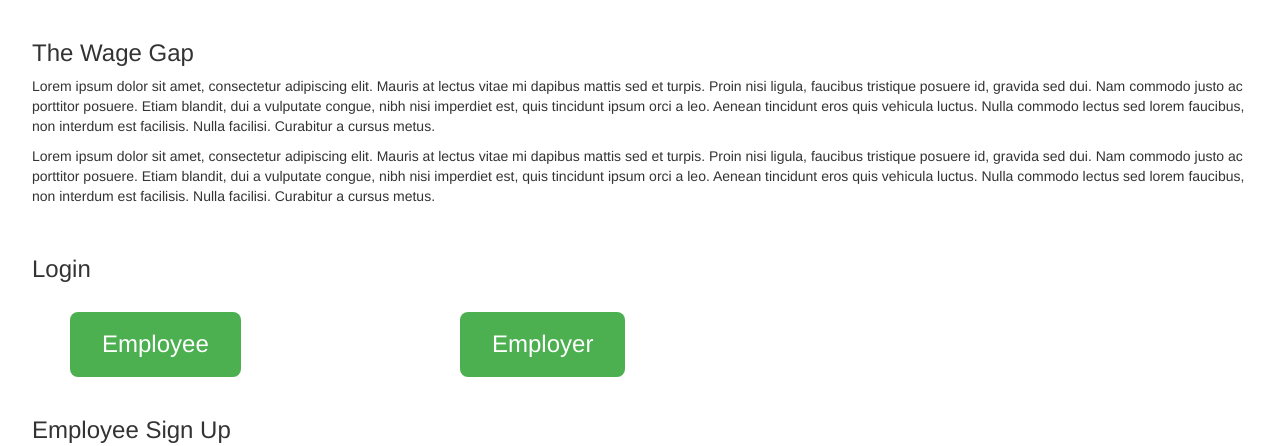
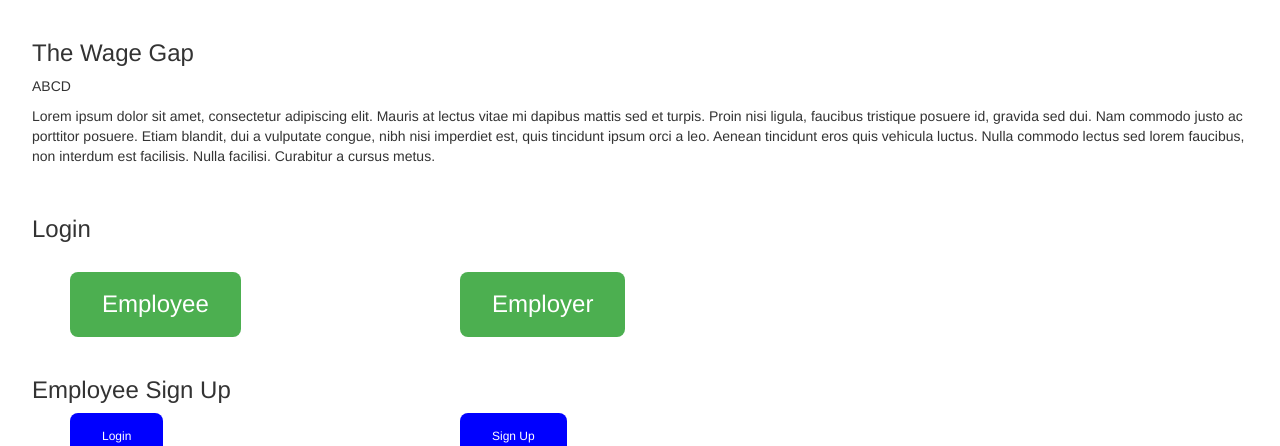
Before and after one commit to alison-acuna/startupweekendclosethegap, a Django app: page / in a window 1280 px wide. Shown: the part 202-648 px from the top of the page. Run offline with Django 3.2, Linux system fonts and the light colour scheme; some libraries are stand-ins or nearby versions.

Commit message:
dsf
made some text change

```diff
--- a/suwclosegap/suwapp/templates/suwapp/home.html
+++ b/suwclosegap/suwapp/templates/suwapp/home.html
@@ -4,7 +4,7 @@
 <br>
 <h3> The Wage Gap </h3>
   <p>
-    Lorem ipsum dolor sit amet, consectetur adipiscing elit. Mauris at lectus vitae mi dapibus mattis sed et turpis. Proin nisi ligula, faucibus tristique posuere id, gravida sed dui. Nam commodo justo ac porttitor posuere. Etiam blandit, dui a vulputate congue, nibh nisi imperdiet est, quis tincidunt ipsum orci a leo. Aenean tincidunt eros quis vehicula luctus. Nulla commodo lectus sed lorem faucibus, non interdum est facilisis. Nulla facilisi. Curabitur a cursus metus.
+    ABCD
   </p>
   <p>
     Lorem ipsum dolor sit amet, consectetur adipiscing elit. Mauris at lectus vitae mi dapibus mattis sed et turpis. Proin nisi ligula, faucibus tristique posuere id, gravida sed dui. Nam commodo justo ac porttitor posuere. Etiam blandit, dui a vulputate congue, nibh nisi imperdiet est, quis tincidunt ipsum orci a leo. Aenean tincidunt eros quis vehicula luctus. Nulla commodo lectus sed lorem faucibus, non interdum est facilisis. Nulla facilisi. Curabitur a cursus metus.
```
